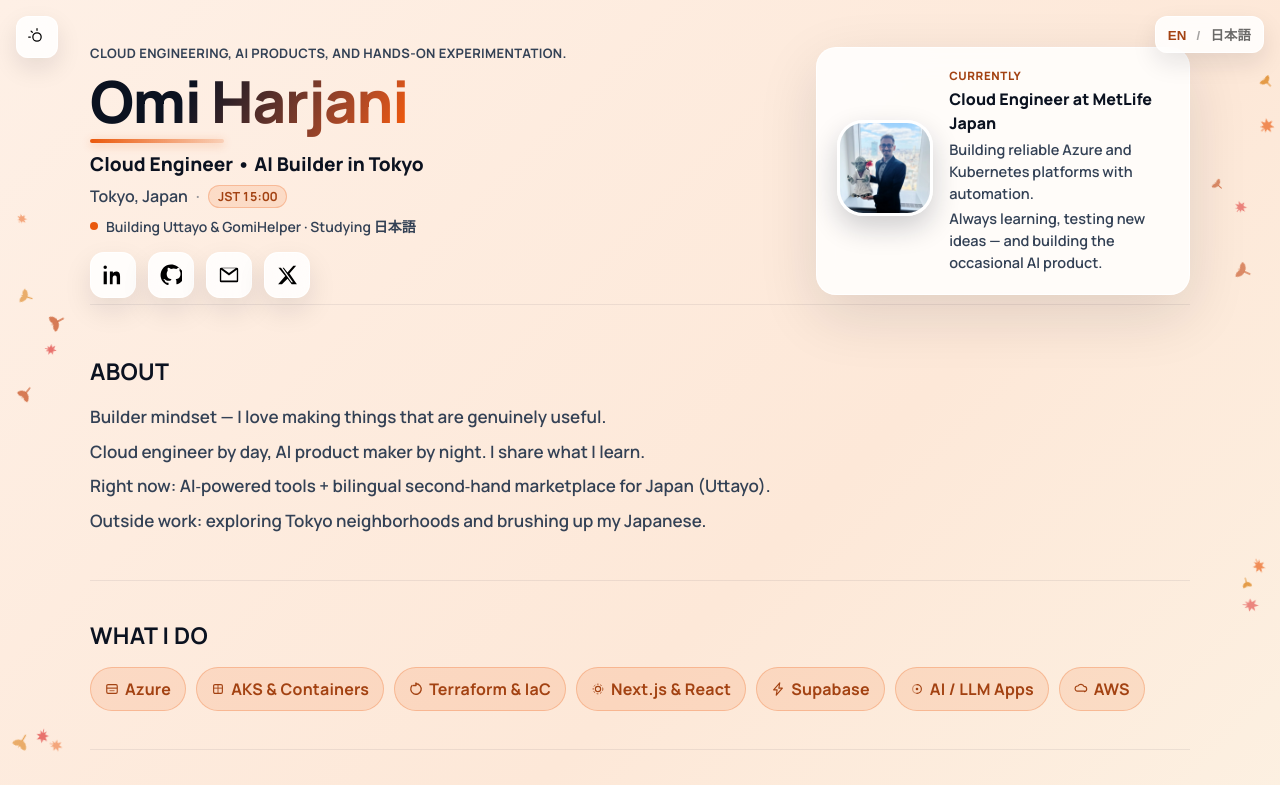
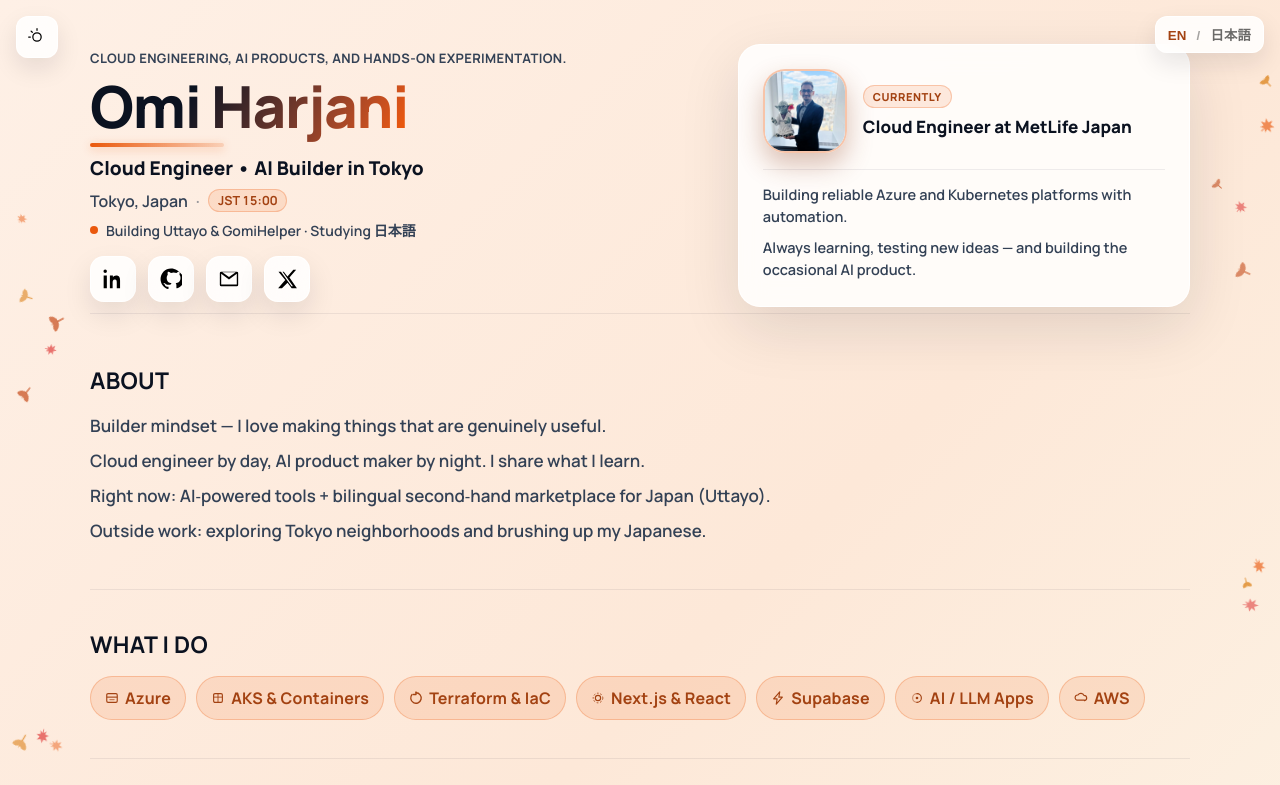
Before and after one commit to omijh/omiharjani.com, a plain HTML site: page index.html in a window 1280 px wide. Shown: the top 785 px of the page. Drawn offline with Linux system fonts and the light colour scheme.

Commit message:
Rebalance hero profile card layout and refine project card footer

```diff
--- a/index.html
+++ b/index.html
@@ -121,13 +121,17 @@
       </div>
       <div class="hero__card">
         <div class="profile">
-          <picture>
-            <source srcset="assets/pic.webp" type="image/webp">
-            <img src="assets/pic.jpeg" alt="Portrait of Omi Harjani" class="avatar" fetchpriority="high" width="96" height="96" onerror="this.onerror=null; this.src='assets/avatar-placeholder.svg';">
-          </picture>
-          <div>
-            <div class="label" id="currently">Currently</div>
-            <div class="profile-line strong" id="profile-line1">Cloud Engineer at MetLife Japan</div>
+          <div class="profile-header">
+            <picture class="avatar-wrap">
+              <source srcset="assets/pic.webp" type="image/webp">
+              <img src="assets/pic.jpeg" alt="Portrait of Omi Harjani" class="avatar" fetchpriority="high" width="84" height="84" onerror="this.onerror=null; this.src='assets/avatar-placeholder.svg';">
+            </picture>
+            <div class="profile-heading">
+              <div class="label" id="currently">Currently</div>
+              <div class="profile-line strong" id="profile-line1">Cloud Engineer at MetLife Japan</div>
+            </div>
+          </div>
+          <div class="profile-body">
             <div class="profile-line" id="profile-line2">Building reliable Azure and Kubernetes platforms with automation.</div>
             <div class="profile-line" id="profile-line3">Always learning, testing new ideas — and building the occasional AI product.</div>
           </div>
--- a/styles.css
+++ b/styles.css
@@ -47,7 +47,7 @@
   fill: #ffffff;
 }
 .dark-mode .avatar {
-  border-color: rgba(255, 255, 255, 0.16);
+  border-color: color-mix(in srgb, var(--accent) 40%, rgba(255, 255, 255, 0.16));
 }
 .dark-mode .lang-toggle,
 .dark-mode .theme-toggle {
@@ -263,8 +263,8 @@ a {
 
 .hero {
   display: grid;
-  grid-template-columns: 1.3fr 0.7fr;
-  gap: 32px;
+  grid-template-columns: 1.15fr 0.85fr;
+  gap: 36px;
   align-items: center;
   position: relative;
 }
@@ -497,50 +497,83 @@ a {
   backdrop-filter: blur(14px);
   -webkit-backdrop-filter: blur(14px);
   border: 1px solid var(--border);
-  border-radius: 20px;
+  border-radius: 22px;
   box-shadow: var(--shadow);
-  padding: 20px;
+  padding: 24px;
   transition: background-color 0.25s ease, border-color 0.25s ease, box-shadow 0.25s ease;
 }
 
 .profile {
   display: flex;
+  flex-direction: column;
   gap: 16px;
+}
+
+.profile-header {
+  display: flex;
   align-items: center;
+  gap: 16px;
+}
+
+.avatar-wrap {
+  flex-shrink: 0;
+  display: block;
 }
 
 .avatar {
-  width: 96px;
-  height: 96px;
-  border-radius: 26px;
+  display: block;
+  width: 84px;
+  height: 84px;
+  border-radius: 22px;
   object-fit: cover;
-  border: 3px solid rgba(255, 255, 255, 0.92);
-  box-shadow: 0 12px 28px rgba(15, 23, 42, 0.2);
+  border: 2px solid color-mix(in srgb, var(--accent) 35%, rgba(255, 255, 255, 0.92));
+  box-shadow: 0 12px 26px color-mix(in srgb, var(--accent) 18%, rgba(15, 23, 42, 0.16));
   background: rgba(255, 255, 255, 0.85);
-  transition: border-color 0.25s ease;
+  transition: border-color 0.25s ease, transform 0.2s ease;
+}
+
+.hero__card:hover .avatar {
+  transform: scale(1.02);
+}
+
+.profile-heading {
+  min-width: 0;
 }
 
 .label {
-  font-size: 11.5px;
+  display: inline-block;
+  font-size: 11px;
   text-transform: uppercase;
-  letter-spacing: 0.6px;
+  letter-spacing: 0.55px;
+  padding: 3px 9px;
+  border-radius: 999px;
+  background: var(--pill-bg);
+  border: 1px solid var(--pill-border);
   color: var(--pill-text);
   font-weight: 800;
+}
+
+.profile-body {
+  padding-top: 14px;
+  border-top: 1px solid var(--divider);
+  display: flex;
+  flex-direction: column;
+  gap: 8px;
 }
 
 .profile-line {
   font-weight: 600;
   font-size: 14.5px;
-  line-height: 1.5;
+  line-height: 1.55;
   color: var(--muted);
-  margin-top: 4px;
 }
 
 .profile-line.strong {
   font-weight: 800;
-  font-size: 16px;
+  font-size: 17px;
+  line-height: 1.3;
   color: var(--text);
-  margin-top: 4px;
+  margin-top: 8px;
 }
 
 .section {
@@ -610,8 +643,8 @@ a {
   backdrop-filter: blur(14px);
   -webkit-backdrop-filter: blur(14px);
   border: 1px solid var(--border);
-  border-radius: 16px;
-  padding: 20px;
+  border-radius: 20px;
+  padding: 24px;
   box-shadow: var(--shadow);
   display: flex;
   flex-direction: column;
@@ -694,6 +727,9 @@ a {
   gap: 10px;
   width: 100%;
   flex-wrap: wrap;
+  padding-top: 14px;
+  margin-top: 4px;
+  border-top: 1px solid var(--divider);
 }
 
 .details-toggle {
@@ -1046,8 +1082,12 @@ a {
   .ambient-edges {
     display: none !important;
   }
+  .hero__card:hover .avatar {
+    transform: none;
+  }
   .fade-in,
   .card,
+  .avatar,
   .icon-link,
   .ghost,
   .lang-toggle,
@@ -1223,14 +1263,15 @@ a {
     padding-top: 64px;
   }
   .hero__card {
-    padding: 14px;
+    padding: 18px;
   }
   .avatar {
-    width: 80px;
-    height: 80px;
+    width: 72px;
+    height: 72px;
+    border-radius: 18px;
   }
   .card {
-    padding: 16px;
+    padding: 20px;
   }
   .container {
     width: min(1100px, calc(100% - 26px));
```
